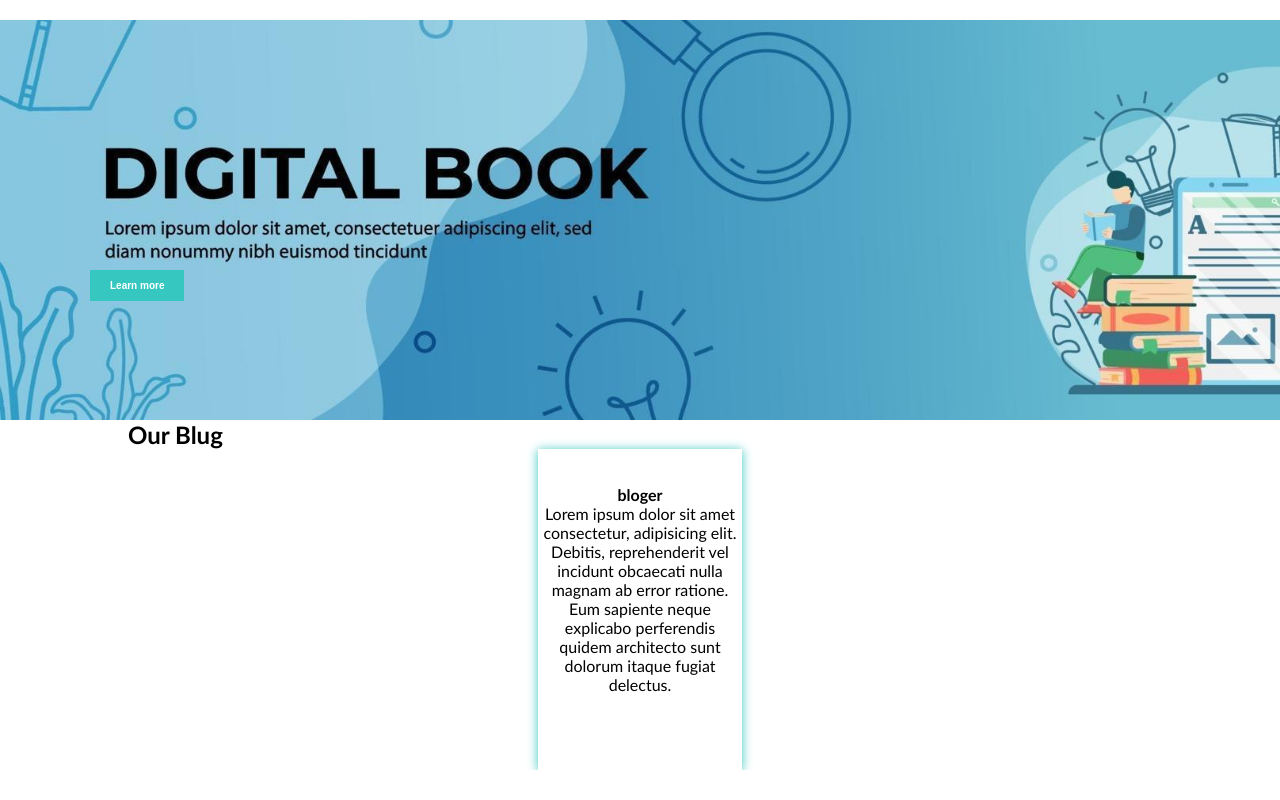
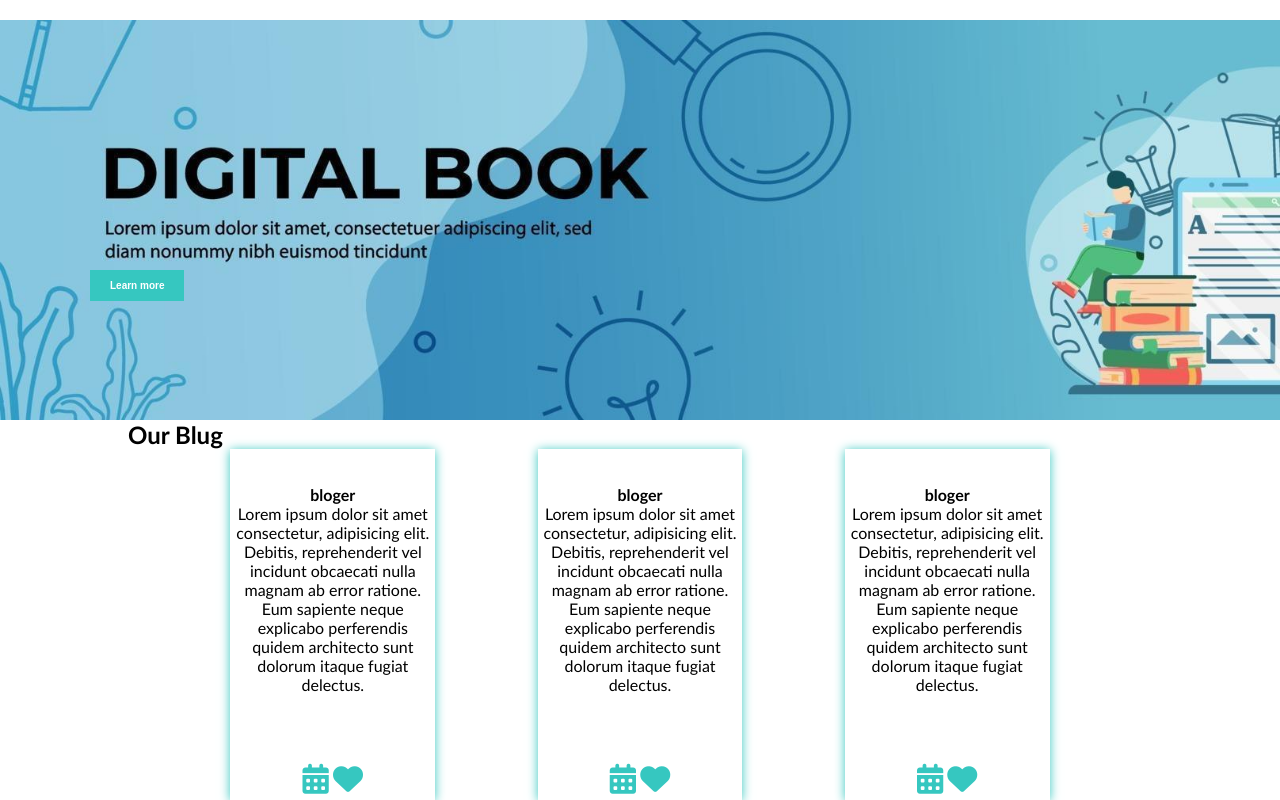
Before and after one commit to LeenAmawi/Book-Store, a plain HTML site: page index.html in a window 1280 px wide. Shown: the part 3517-4317 px from the top of the page. Before the commit the page ends 4287 px from the top, so only its background shows below. Drawn offline with Linux system fonts and the light colour scheme.

Commit message:
creat card 2&&3 and add icon

```diff
--- a/index.html
+++ b/index.html
@@ -440,15 +440,38 @@
     <section class="ourblug">
       <div class="container">
              <h2> Our Blug</h2>
-         <div class="flex">
-            <div class="card">
-     <div class="flex">
+      <div class="flex">
+         <div class="card">
+          <div class="flex">
            <img src="" alt="">
            </div>
-        <h4>bloger</h4>
-        <p>Lorem ipsum dolor sit amet consectetur, adipisicing elit. Debitis, reprehenderit vel incidunt obcaecati nulla magnam ab error ratione. Eum sapiente neque explicabo perferendis quidem architecto sunt dolorum itaque fugiat delectus.</p>
+           <h4>bloger</h4>
+           <p>Lorem ipsum dolor sit amet consectetur, adipisicing elit. Debitis, reprehenderit vel incidunt obcaecati nulla magnam ab error ratione. Eum sapiente neque explicabo perferendis quidem architecto sunt dolorum itaque fugiat delectus.</p>
         <div>
-
+      <i class="fa-solid fa-calendar-days"></i>
+      <i class="fa-solid fa-heart"></i>
+    </div>
+     </div>
+      <div class="card">
+          <div class="flex">
+           <img src="" alt="">
+           </div>
+           <h4>bloger</h4>
+           <p>Lorem ipsum dolor sit amet consectetur, adipisicing elit. Debitis, reprehenderit vel incidunt obcaecati nulla magnam ab error ratione. Eum sapiente neque explicabo perferendis quidem architecto sunt dolorum itaque fugiat delectus.</p>
+        <div>
+      <i class="fa-solid fa-calendar-days"></i>
+      <i class="fa-solid fa-heart"></i>
+    </div>
+     </div>
+      <div class="card">
+          <div class="flex">
+           <img src="" alt="">
+           </div>
+           <h4>bloger</h4>
+           <p>Lorem ipsum dolor sit amet consectetur, adipisicing elit. Debitis, reprehenderit vel incidunt obcaecati nulla magnam ab error ratione. Eum sapiente neque explicabo perferendis quidem architecto sunt dolorum itaque fugiat delectus.</p>
+        <div>
+      <i class="fa-solid fa-calendar-days"></i>
+      <i class="fa-solid fa-heart"></i>
     </div>
      </div>
          </div>
```
